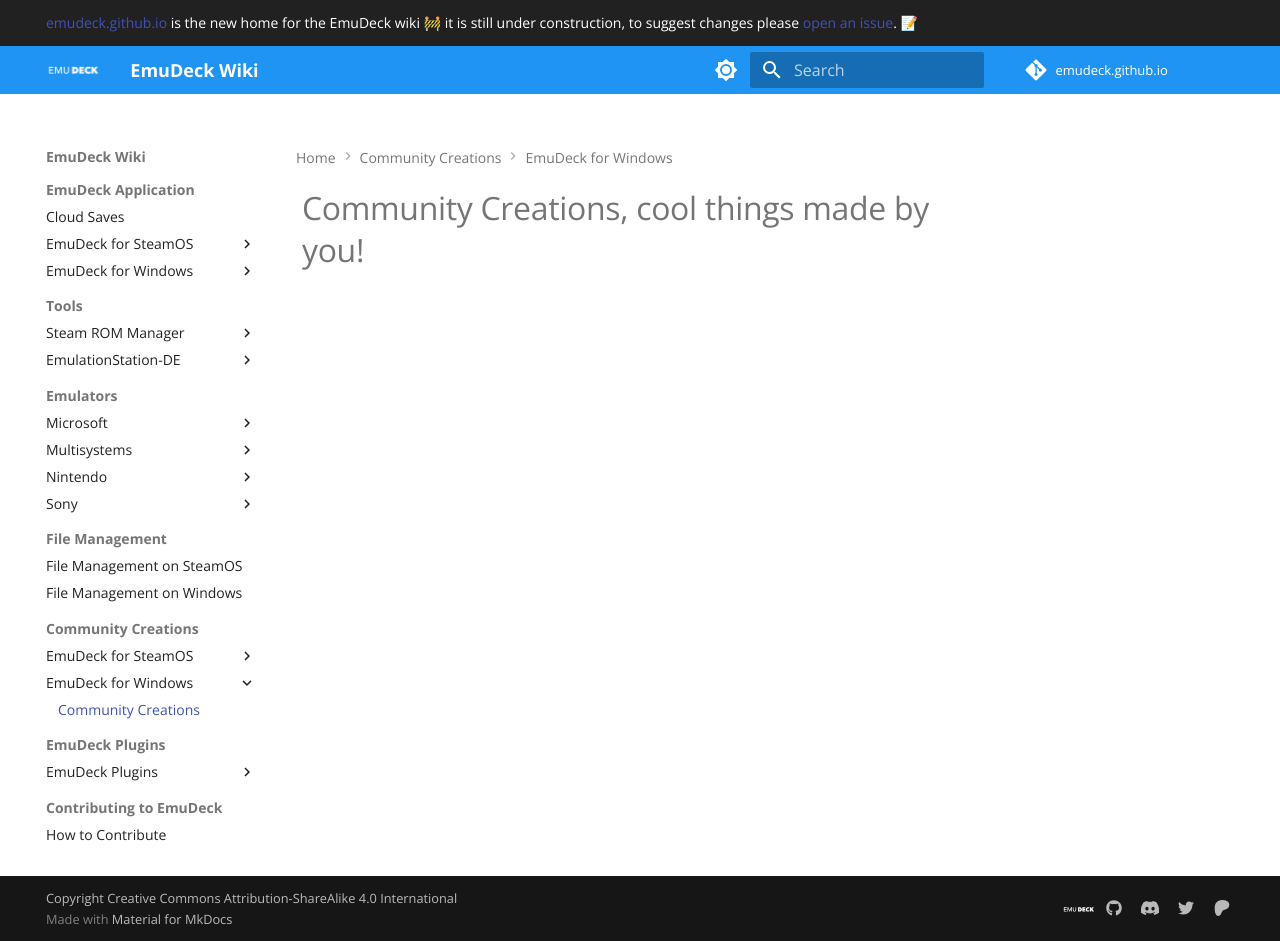
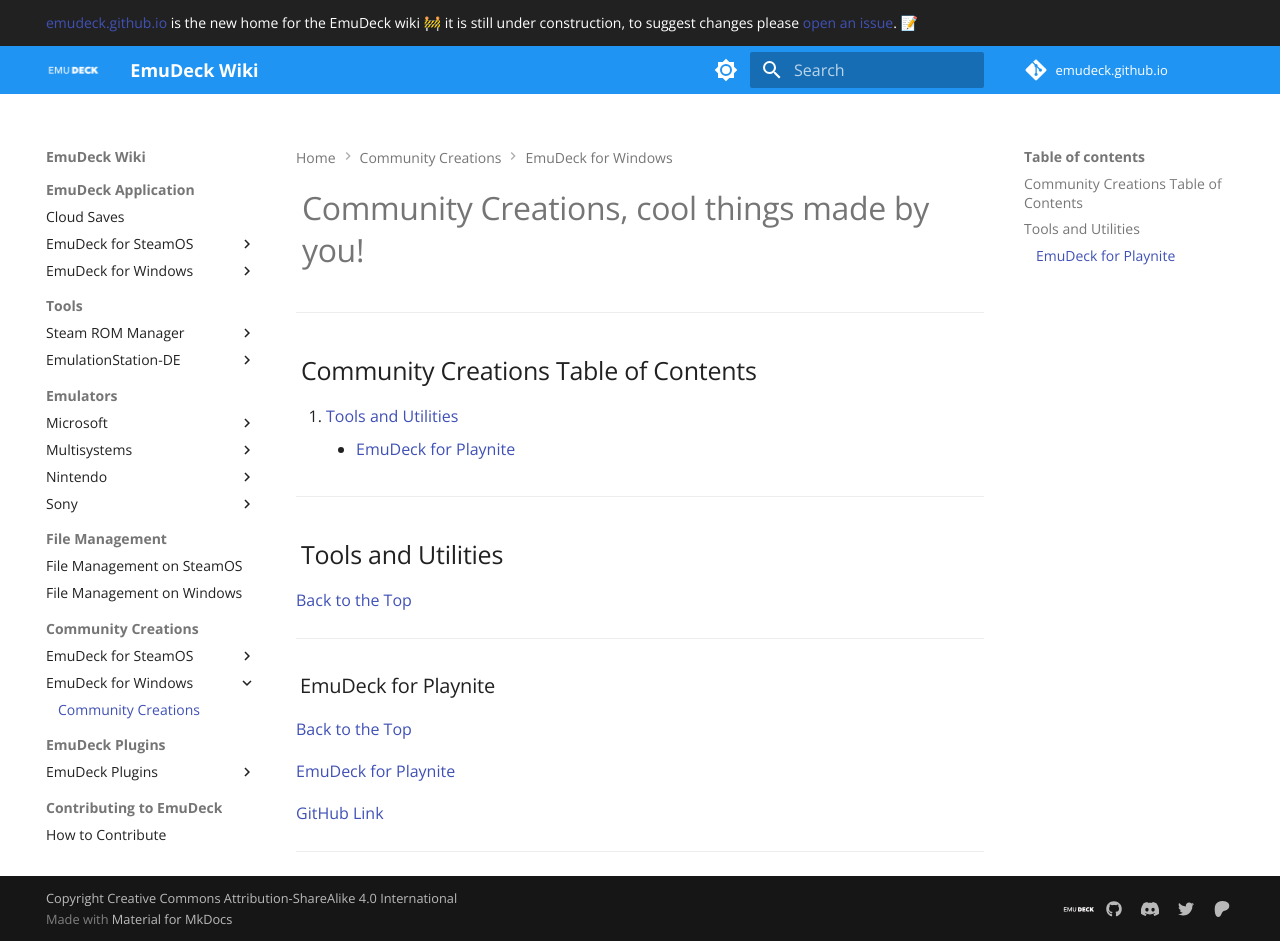
Before and after one commit to EmuDeck/emudeck.github.io, an MkDocs documentation site: the page built from docs/community-creations/windows/community-creations.md, in a window 1280 px wide and 941 px high. Built offline with MkDocs 1.6.1 and Material for MkDocs 9.7.7, drawn with Linux system fonts in a browser that asks for light colours; comment, search, counter and statistics services are not loaded.

Commit message:
Add EmuDeck for Playnite

```diff
--- a/docs/community-creations/windows/community-creations.md
+++ b/docs/community-creations/windows/community-creations.md
@@ -1 +1,24 @@
 # Community Creations, cool things made by you!
+
+***
+
+## Community Creations Table of Contents
+
+1. [Tools and Utilities](#tools-and-utilities)
+    - [EmuDeck for Playnite](#emudeck-for-playnite)
+
+***
+
+## Tools and Utilities
+[Back to the Top](#community-creations-table-of-contents)
+
+***
+
+### EmuDeck for Playnite
+[Back to the Top](#community-creations-table-of-contents)
+
+[EmuDeck for Playnite](https://www.reddit.com/r/EmuDeck/comments/14t87gp/emudeck_plugin_for_playnite_released_early_testing/)
+
+[GitHub Link](https://github.com/jackgllghr/PlayniteEmudeck)
+
+***
```
